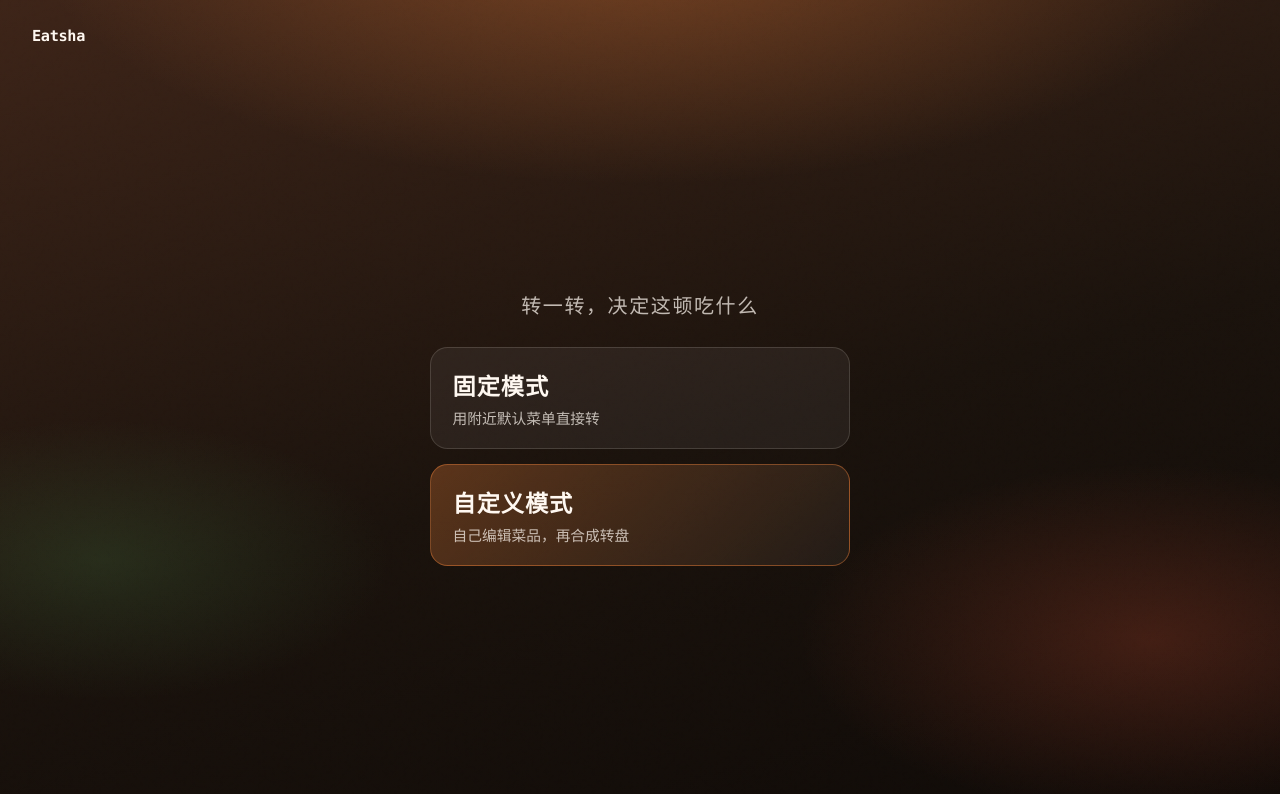
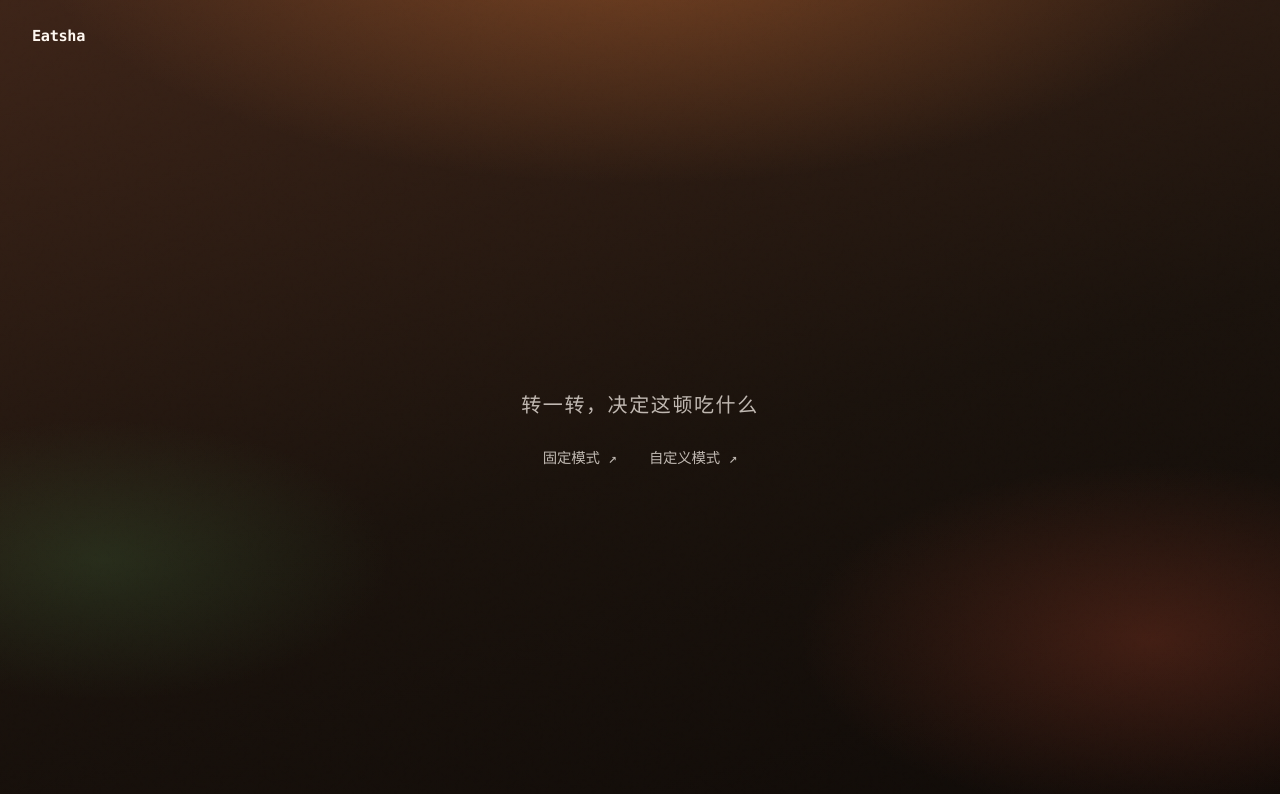
Before and after one commit to motoish/eatsha, a website: page index.html in a window 1280 px wide. Drawn offline with Linux system fonts and the light colour scheme.

Commit message:
fix: modify css

```diff
--- a/index.html
+++ b/index.html
@@ -25,16 +25,10 @@
       <header class="page-intro">
         <p class="page-intro__title">转一转，决定这顿吃什么</p>
       </header>
-      <div class="home-actions" role="group" aria-label="大模式选择">
-        <button type="button" id="enter-fixed" class="home-action">
-          <span class="home-action__title">固定模式</span>
-          <span class="home-action__desc">用附近默认菜单直接转</span>
-        </button>
-        <button type="button" id="enter-custom" class="home-action home-action--accent">
-          <span class="home-action__title">自定义模式</span>
-          <span class="home-action__desc">自己编辑菜品，再合成转盘</span>
-        </button>
-      </div>
+      <nav class="home-links" aria-label="大模式选择">
+        <button type="button" id="enter-fixed" class="home-link">固定模式 ↗</button>
+        <button type="button" id="enter-custom" class="home-link">自定义模式 ↗</button>
+      </nav>
     </section>
 
     <section id="screen-edit" class="screen stage stage--edit" hidden>
--- a/styles.css
+++ b/styles.css
@@ -133,56 +133,36 @@ body {
   letter-spacing: 0.08em;
 }
 
-.home-actions {
-  display: grid;
-  gap: 0.9rem;
-  width: min(100%, 420px);
+.home-links {
+  display: flex;
+  justify-content: center;
+  flex-wrap: wrap;
+  gap: 2rem;
   margin-top: 0.5rem;
   animation: brand-in 0.7s ease-out 0.2s both;
 }
 
-.home-action {
+.home-link {
   appearance: none;
-  width: 100%;
-  padding: 1.25rem 1.35rem;
-  border: 1px solid rgba(255, 248, 241, 0.14);
-  border-radius: 1.1rem;
-  background: rgba(255, 248, 241, 0.06);
-  color: var(--ink);
-  text-align: left;
+  border: 0;
+  padding: 0;
+  background: transparent;
+  color: var(--ink-soft);
+  font-family: var(--font-logo);
+  font-size: 0.9rem;
+  font-weight: 500;
+  letter-spacing: -0.01em;
   cursor: pointer;
-  transition: transform 0.18s ease, background 0.18s ease, border-color 0.18s ease;
+  transition: color 160ms ease;
 }
 
-.home-action:hover {
-  transform: translateY(-2px);
-  background: rgba(255, 248, 241, 0.1);
-  border-color: rgba(255, 138, 61, 0.45);
+.home-link:hover {
+  color: var(--ink);
 }
 
-.home-action--accent {
-  background: linear-gradient(135deg, rgba(255, 138, 61, 0.28), rgba(255, 248, 241, 0.05));
-  border-color: rgba(255, 138, 61, 0.4);
-}
-
-.home-action__title {
-  display: block;
-  font-family: var(--font-brand);
-  font-size: 1.45rem;
-  font-weight: 700;
-  letter-spacing: 0.04em;
-}
-
-.home-action__desc {
-  display: block;
-  margin-top: 0.35rem;
-  color: var(--ink-soft);
-  font-size: 0.92rem;
-}
-
-.home-action:focus-visible {
-  outline: 3px solid #fff8f1;
-  outline-offset: 3px;
+.home-link:focus-visible {
+  outline: 2px solid #fff8f1;
+  outline-offset: 4px;
 }
 
 .editor {
@@ -732,7 +712,7 @@ body {
 
 @media (prefers-reduced-motion: reduce) {
   .page-intro,
-  .home-actions,
+  .home-links,
   .editor,
   .controls,
   .wheel-scene,
```
